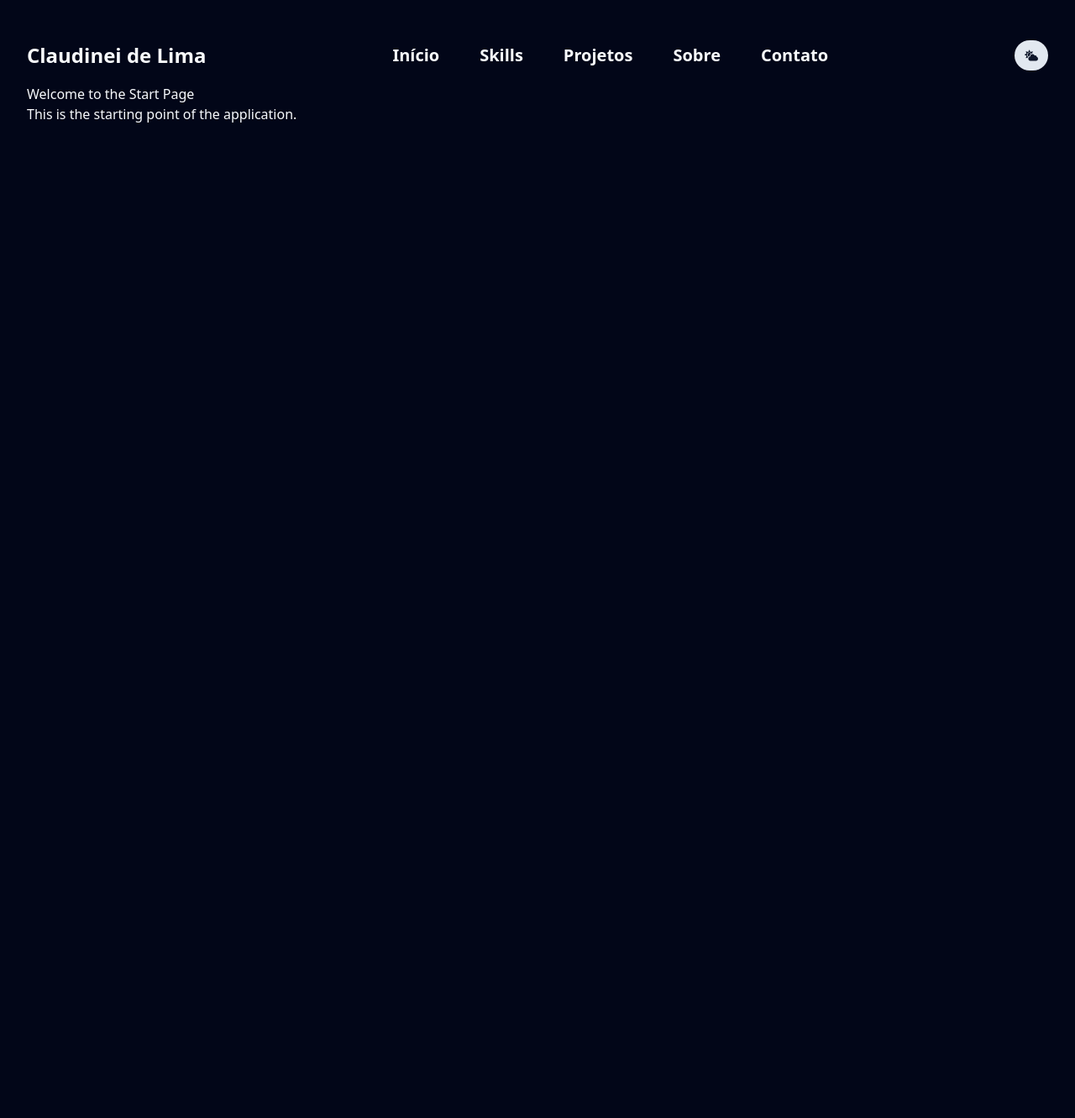
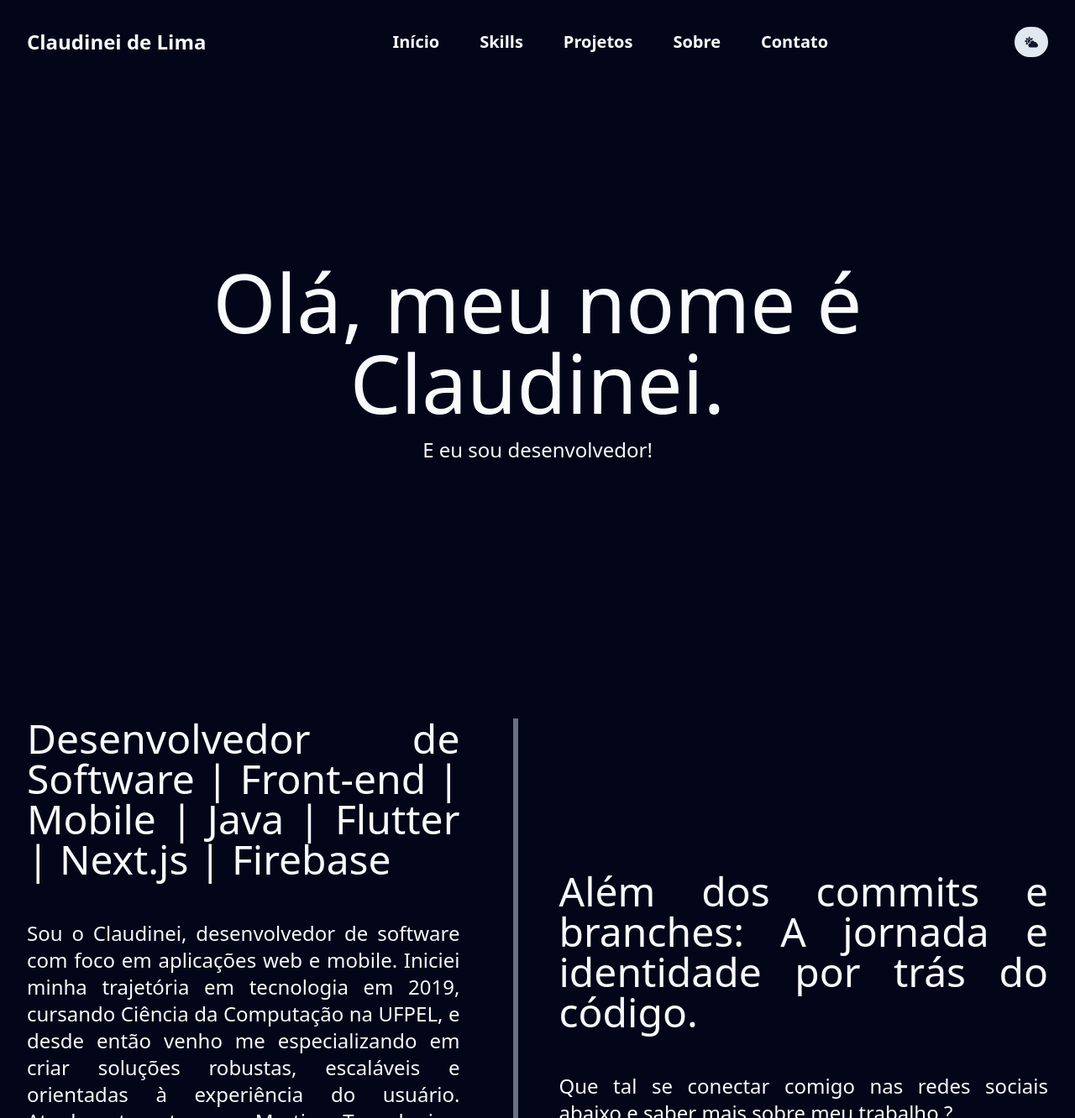
Before and after one commit to cfrdlima/next-portfolio, a Next.js app: page / in a window 1280 px wide. Shown: the top 1332 px of the page at 84% size. Before the commit the page ends 800 px from the top, so only its background shows below. Built offline with nearby package versions, Linux system fonts and the light colour scheme.

Commit message:
feat: integrate Header component and update Start and About sections

```diff
--- a/src/app/layout.tsx
+++ b/src/app/layout.tsx
@@ -2,6 +2,7 @@ import type { Metadata } from "next";
 import { Geist, Geist_Mono } from "next/font/google";
 import "./globals.css";
 import { ThemeProvider } from "@/components/theme-provider";
+import Header from "@/components/header";
 
 const geistSans = Geist({
   variable: "--font-geist-sans",
@@ -34,6 +35,7 @@ export default function RootLayout({
           enableSystem
           disableTransitionOnChange
         >
+          <Header />
           {children}
         </ThemeProvider>
       </body>
--- a/src/app/page.tsx
+++ b/src/app/page.tsx
@@ -1,11 +1,11 @@
-import Header from "@/components/header";
+import About from "@/components/pages/about-2";
 import Start from "@/components/pages/start-1";
 
 export default function Home() {
   return (
     <main className="mx-auto flex min-h-screen flex-col p-8">
-      <Header />
       <Start />
+      <About />
     </main>
   );
 }
--- a/src/components/header.tsx
+++ b/src/components/header.tsx
@@ -3,7 +3,7 @@ import { ThemeToggle } from "./toggle-theme";
 
 export default function Header() {
   return (
-    <header className="w-full py-4 flex justify-between items-center">
+    <header className="w-full flex justify-between items-center p-8 fixed z-50 w-screen">
       <h1 className="text-2xl font-bold">Claudinei de Lima</h1>
       <nav>
         <ul className="flex space-x-12 text-xl">
--- /dev/null
+++ b/src/components/pages/about-2.tsx
@@ -0,0 +1,47 @@
+import Link from "next/link";
+import { FaLinkedin } from "react-icons/fa";
+
+export default function About() {
+  return (
+    <section className="flex justify-center items-center h-screen gap-12 overflow-hidden text-justify w-full">
+      <div className="flex flex-col gap-12 border-r-6 border-gray-500 pr-16 w-1/2">
+        <h2 className="text-bold text-5xl">
+          Desenvolvedor de Software | Front-end | Mobile | Java | Flutter |
+          Next.js | Firebase
+        </h2>
+        <p className="text-medium text-2xl">
+          Sou o Claudinei, desenvolvedor de software com foco em aplicações web
+          e mobile. Iniciei minha trajetória em tecnologia em 2019, cursando
+          Ciência da Computação na UFPEL, e desde então venho me especializando
+          em criar soluções robustas, escaláveis e orientadas à experiência do
+          usuário. Atualmente, atuo na Mertins Tecnologias, onde participo de
+          todo o ciclo de desenvolvimento de sistemas, com experiência sólida em
+          Java (Jakarta EE), JSF, PostgreSQL, MongoDB e RabbitMQ. No front-end e
+          mobile, trabalho com Flutter e estou me aprofundando em Next.js,
+          aplicando práticas modernas de desenvolvimento com foco em performance
+          e qualidade.
+        </p>
+      </div>
+      <div className="flex flex-col gap-12 w-1/2">
+        <h2 className="text-bold text-5xl">
+          Além dos commits e branches: A jornada e identidade por trás do
+          código.
+        </h2>
+        <p className="text-medium text-2xl">
+          Que tal se conectar comigo nas redes sociais abaixo e saber mais sobre
+          meu trabalho ?
+        </p>
+        <div>
+          <Link
+            href="https://www.linkedin.com/in/seu-usuario"
+            target="_blank"
+            rel="noopener noreferrer"
+            className="flex items-center gap-2 hover:text-blue-600 transition-colors"
+          >
+            <FaLinkedin size={36} />
+          </Link>
+        </div>
+      </div>
+    </section>
+  );
+}
--- a/src/components/pages/start-1.tsx
+++ b/src/components/pages/start-1.tsx
@@ -1,8 +1,8 @@
 export default function Start() {
   return (
-    <section>
-      <h2>Welcome to the Start Page</h2>
-      <p>This is the starting point of the application.</p>
+    <section className="flex flex-col justify-center items-center h-screen gap-4 overflow-hidden text-center">
+      <h2 className="text-bold text-8xl">Olá, meu nome é Claudinei.</h2>
+      <p className="text-medium text-2xl">E eu sou desenvolvedor!</p>
     </section>
   );
 }
```
